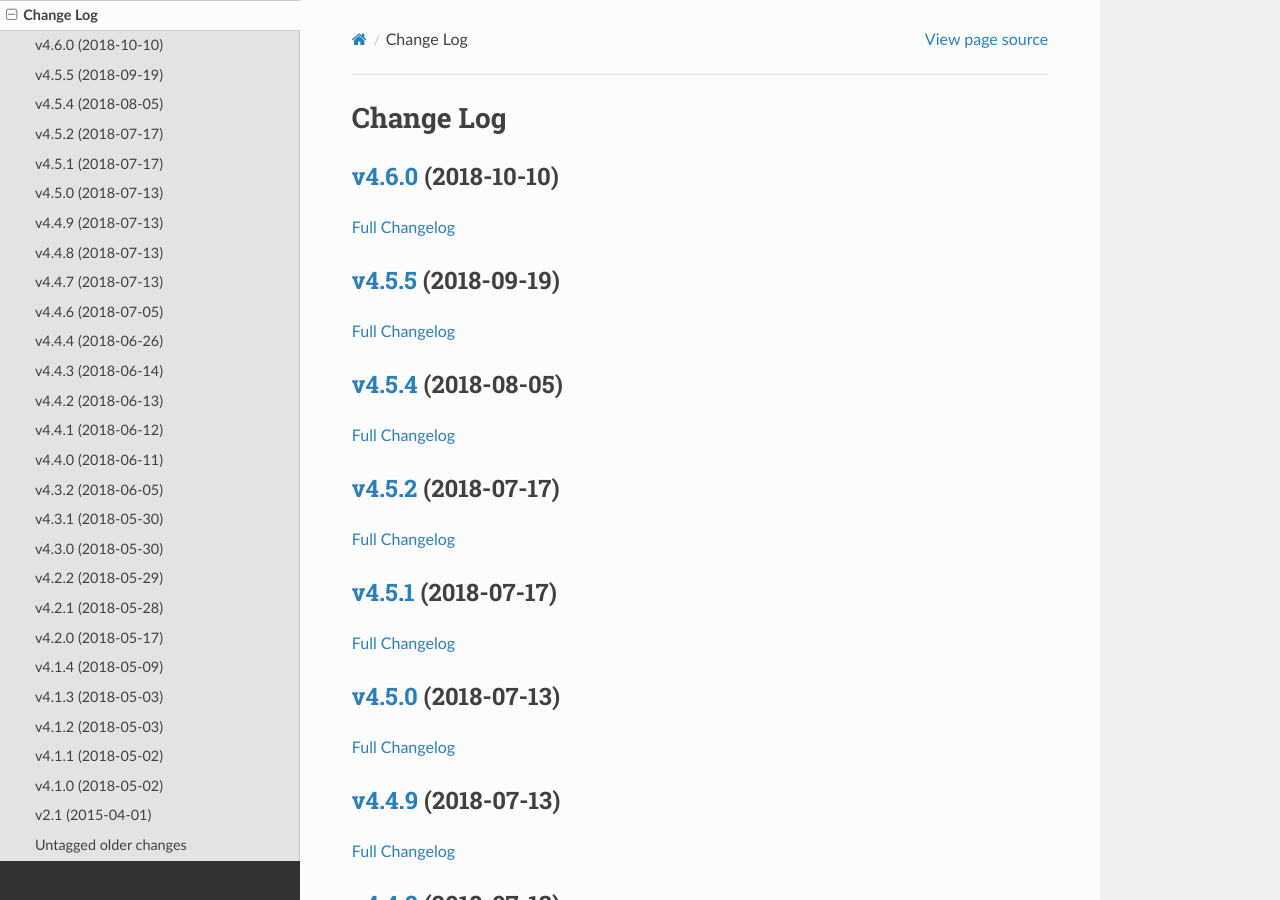
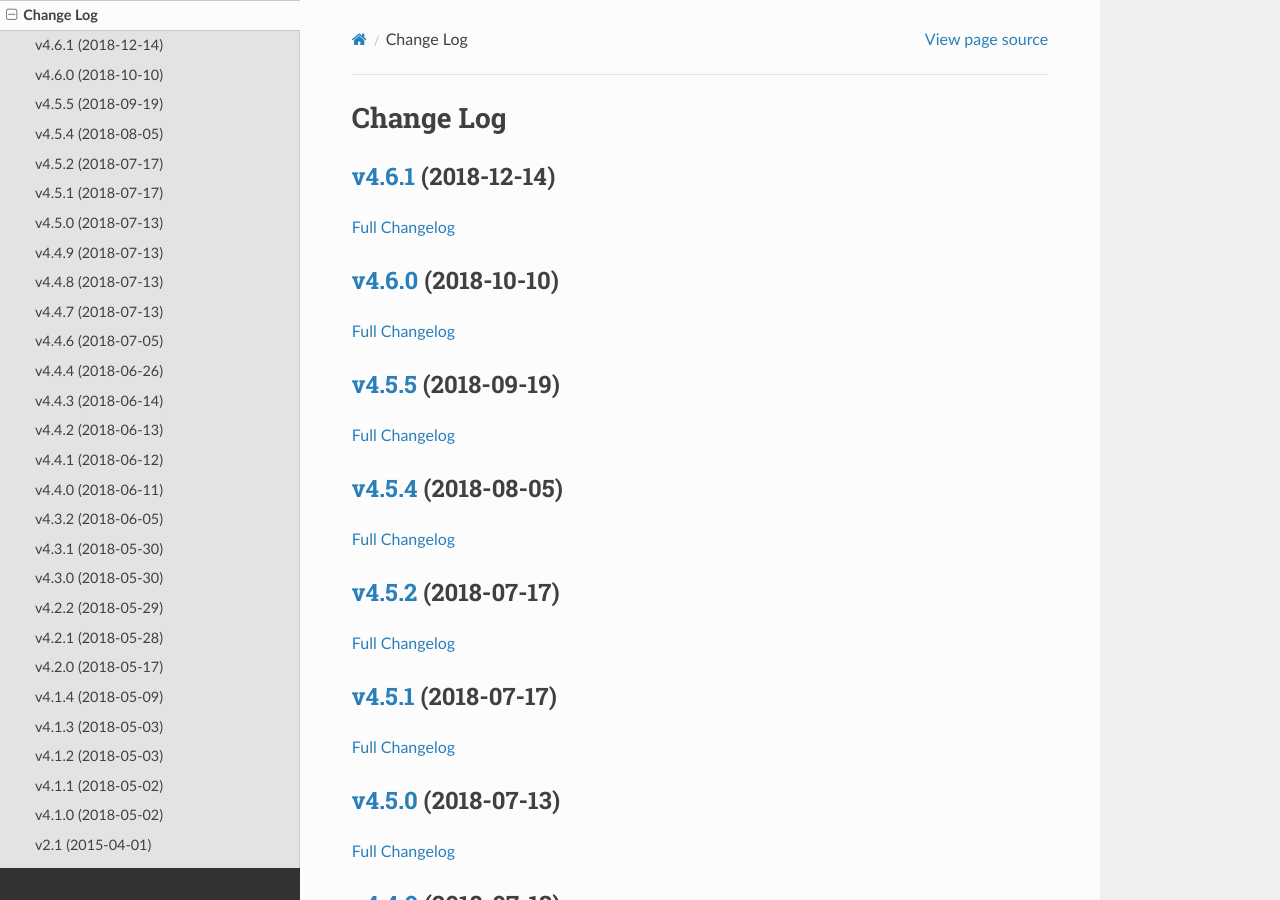
Before and after one commit to ESPRI-Mod/nctime, a Sphinx documentation site: the page built from docs/log.rst, in a window 1280 px wide and 900 px high. Built offline with Sphinx 7.4.7 and the Read the Docs theme 2.0.0, drawn with Linux system fonts in a browser that asks for light colours; the version number could not be read and is left out.

Commit message:
Doc update

```diff
--- a/docs/log.rst
+++ b/docs/log.rst
@@ -3,6 +3,12 @@
 
 Change Log
 ==========
+
+`v4.6.1 <https://github.com/Prodiguer/nctime/tree/v4.6.1>`__ (2018-12-14)
+-------------------------------------------------------------------------
+
+`Full
+Changelog <https://github.com/Prodiguer/nctime/compare/v4.5.6...v4.6.1>`__
 
 `v4.6.0 <https://github.com/Prodiguer/nctime/tree/v4.6.0>`__ (2018-10-10)
 -------------------------------------------------------------------------
```
